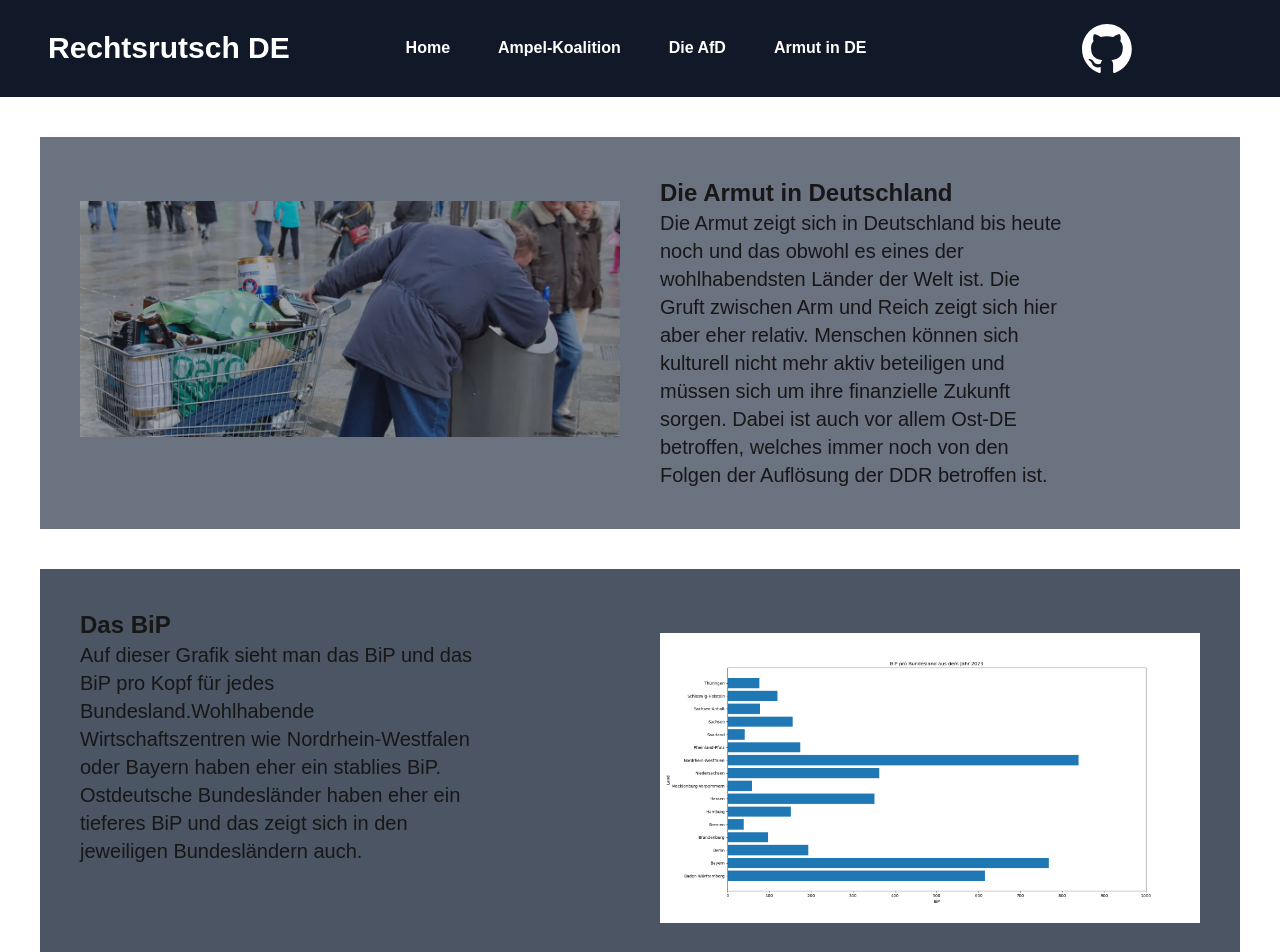
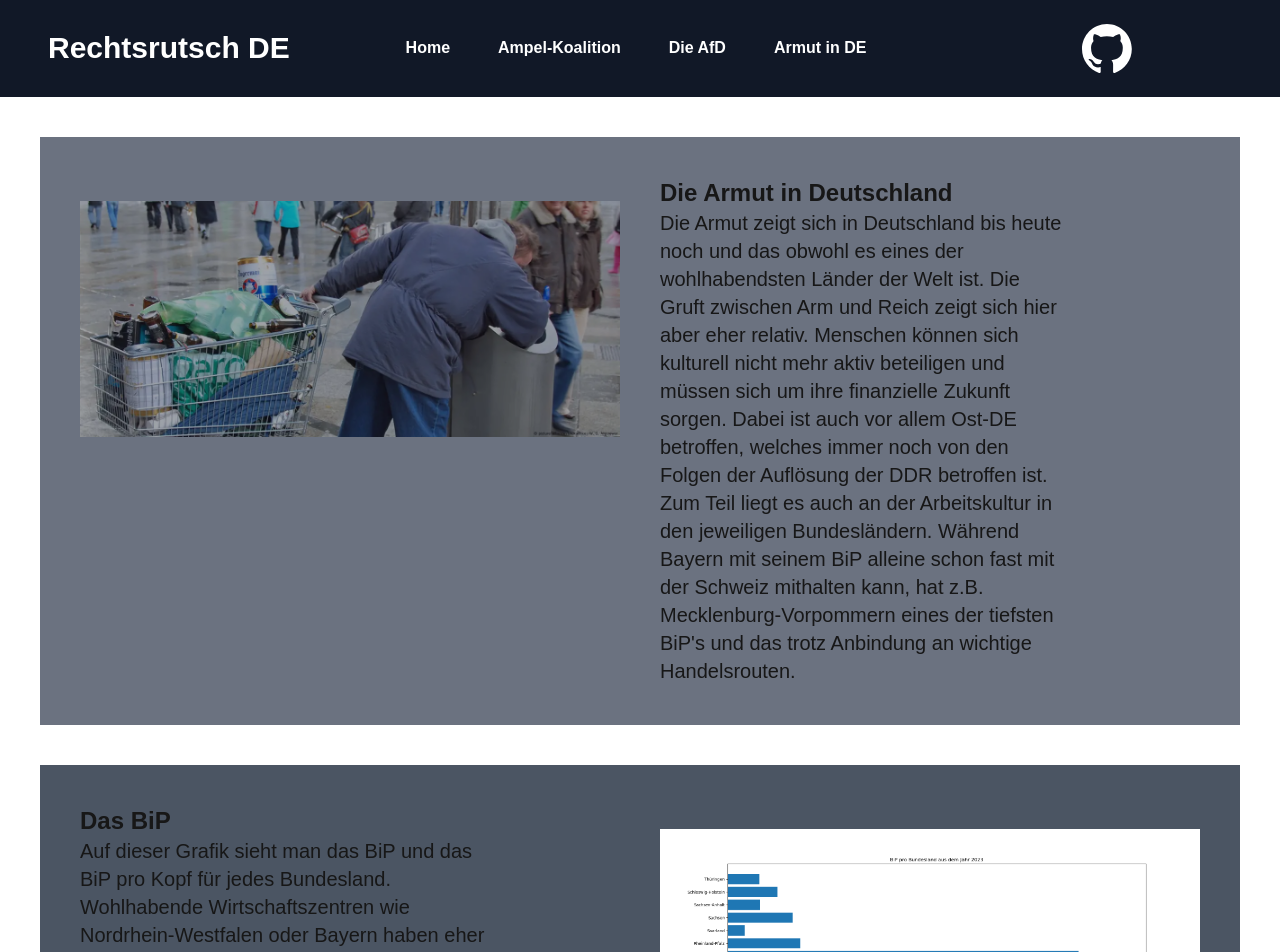
Before and after one commit to De27vin/PaW-Analyse-DE, a Next.js app: page /armut-in-deutschland in a window 1280 px wide. Shown: the top 952 px of the page. Built offline with nearby package versions, Linux system fonts and the light colour scheme.

Commit message:
add: more text in armut-in-deutschland.js

```diff
--- a/src/pages/armut-in-deutschland.js
+++ b/src/pages/armut-in-deutschland.js
@@ -17,14 +17,15 @@ return (
     </div>
     <div className='w-3/4'>
         <p className='text-2xl font-bold'>Die Armut in Deutschland</p>
-        <p className='text-xl'>Die Armut zeigt sich in Deutschland bis heute noch und das obwohl es eines der wohlhabendsten Länder der Welt ist. Die Gruft zwischen Arm und Reich zeigt sich hier aber eher relativ. Menschen können sich kulturell nicht mehr aktiv beteiligen und müssen sich um ihre finanzielle Zukunft sorgen. Dabei ist auch vor allem Ost-DE betroffen, welches immer noch von den Folgen der Auflösung der DDR betroffen ist. </p>
+        <p className='text-xl'>Die Armut zeigt sich in Deutschland bis heute noch und das obwohl es eines der wohlhabendsten Länder der Welt ist. Die Gruft zwischen Arm und Reich zeigt sich hier aber eher relativ. Menschen können sich kulturell nicht mehr aktiv beteiligen und müssen sich um ihre finanzielle Zukunft sorgen. Dabei ist auch vor allem Ost-DE betroffen, welches immer noch von den Folgen der Auflösung der DDR betroffen ist. Zum Teil liegt es auch an der Arbeitskultur in den jeweiligen Bundesländern. Während Bayern mit seinem BiP alleine schon fast mit der Schweiz mithalten kann, hat z.B. Mecklenburg-Vorpommern eines der tiefsten BiP's und das trotz Anbindung an wichtige Handelsrouten. </p>
     </div>
     </div>
 
     <div className="grid grid-cols-2 gap-10 h-20 bg-gray-600 m-10 h-auto p-10">
     <div className='w-3/4'>
         <p className='text-2xl font-bold'>Das BiP</p>
-        <p className='text-xl'>Auf dieser Grafik sieht man das BiP und das BiP pro Kopf für jedes Bundesland.Wohlhabende Wirtschaftszentren wie Nordrhein-Westfalen oder Bayern haben eher ein stablies BiP. Ostdeutsche Bundesländer haben eher ein tieferes BiP und das zeigt sich in den jeweiligen Bundesländern auch. </p>
+        <p className='text-xl'>Auf dieser Grafik sieht man das BiP und das BiP pro Kopf für jedes Bundesland. Wohlhabende Wirtschaftszentren wie Nordrhein-Westfalen oder Bayern haben eher ein stablies BiP. Ostdeutsche Bundesländer haben eher ein tieferes BiP und das zeigt sich in den jeweiligen Bundesländern auch. Armut und Entfremdung gegenüber dem Staat sind für einige Menschen in diesen Bundesländern schon Realität. Solche Menschen sind meist auch empfänglicher für extreme Denkweisen und eine rechte politische Ausrichtung. Auch Strukturdefizite und fehlgeschlagene Pläne für die Förderung mit finanziellen Hilfspaketen sind ein Grund warum viele Menschen nicht der Armut entkommen und es zum Teil über Generationen übertragen wird.
+</p>
     </div>
     <div className='relative'>
         <br/>
```
